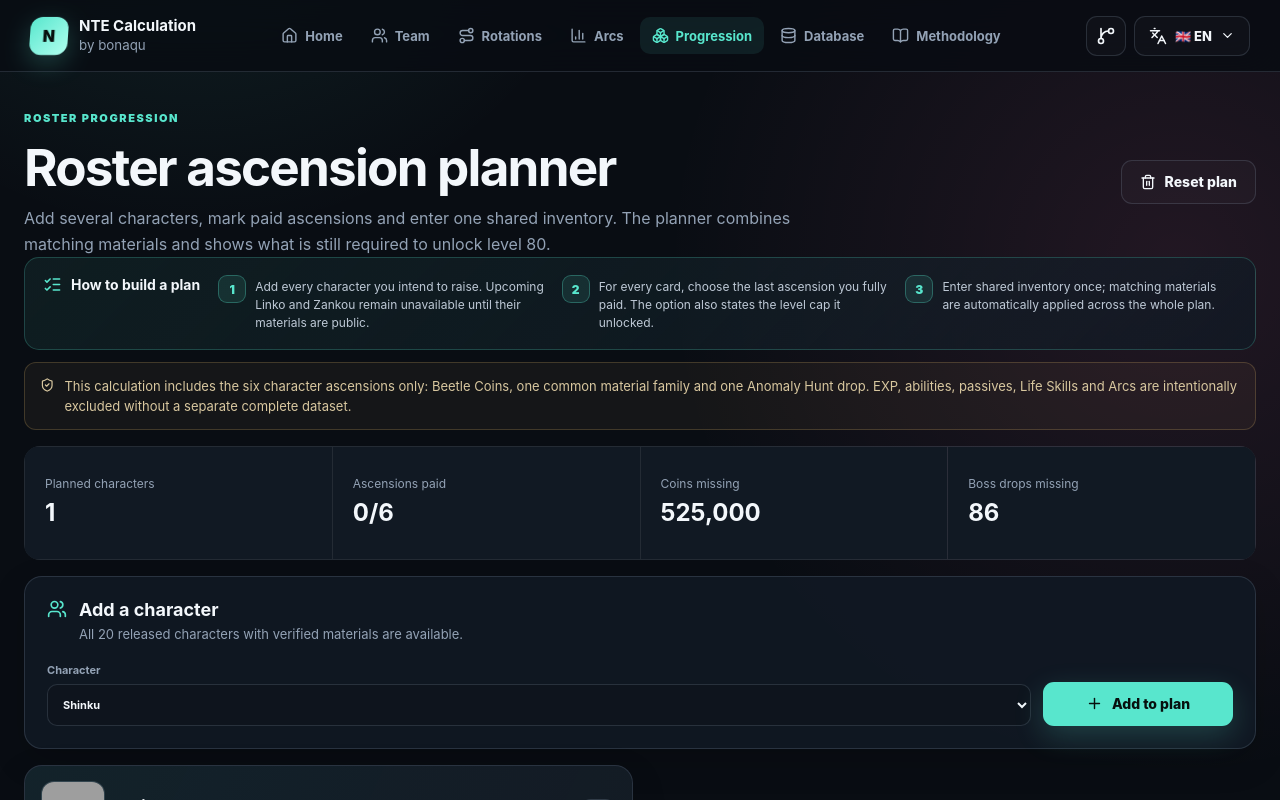
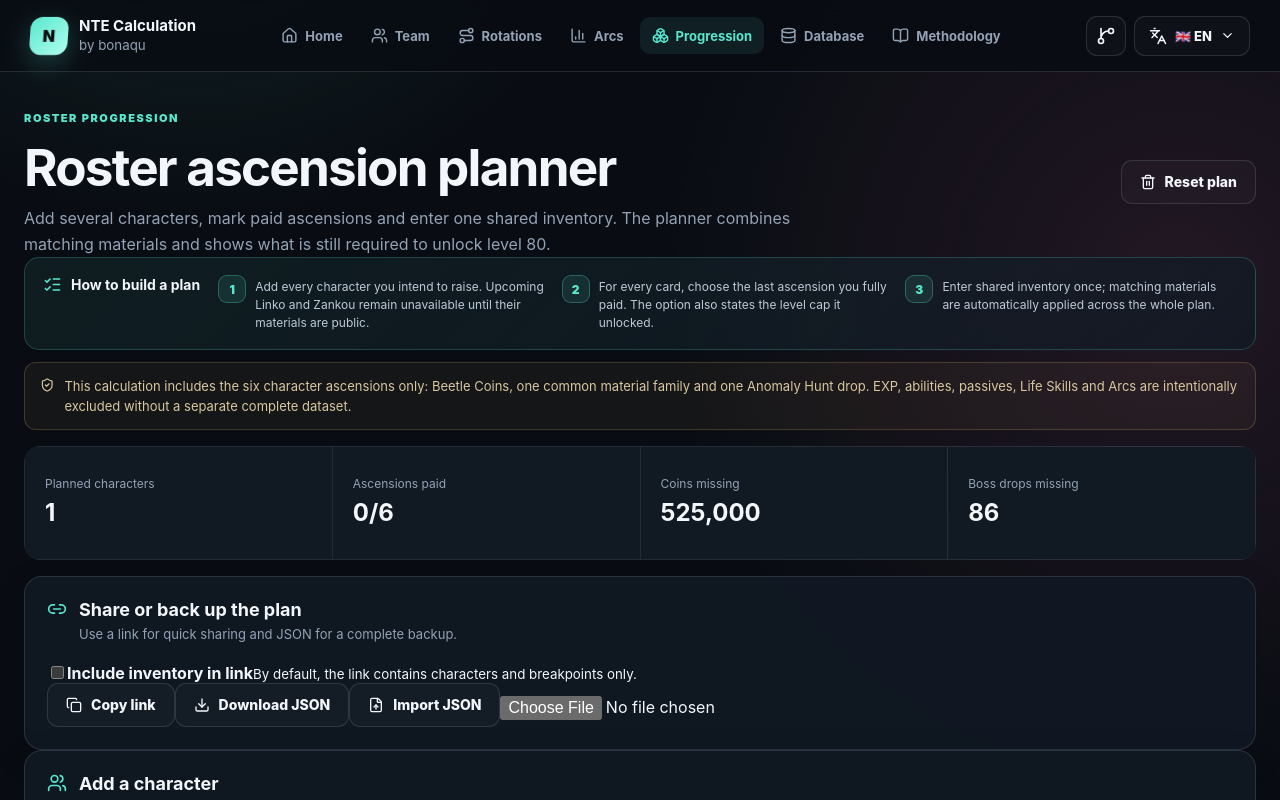
Before and after one commit to bonaqu/NTE-Calculation-by-bonaqu, a React (Vite) app: page / in a window 1280 px wide. Both pictures are taken after a click on the button "Progression". Shown: the top 800 px of the page. Built offline with nearby package versions, Linux system fonts and the light colour scheme; grey boxes are pictures that could not be loaded.

Commit message:
feat: add progression plan transfer controls

```diff
--- a/src/pages/ProgressionPage.tsx
+++ b/src/pages/ProgressionPage.tsx
@@ -1,5 +1,21 @@
-import { useMemo, useState } from 'react';
-import { Backpack, CheckCircle2, Circle, ExternalLink, Plus, Route, ShieldCheck, Trash2, Users } from 'lucide-react';
+import { useEffect, useMemo, useRef, useState } from 'react';
+import {
+  Backpack,
+  Check,
+  CheckCircle2,
+  Circle,
+  Copy,
+  Download,
+  ExternalLink,
+  FileUp,
+  Link2,
+  Plus,
+  Route,
+  ShieldCheck,
+  Trash2,
+  Users,
+  X,
+} from 'lucide-react';
 import { characterByName } from '../characters';
 import { QuickStart } from '../components/GuidedHelp';
 import { ResilientImage } from '../components/ResilientImage';
@@ -29,10 +45,23 @@ import {
   usedMaterialIds,
   type RosterProgressionState,
 } from '../progression-engine';
+import {
+  MAX_PROGRESSION_EXPORT_BYTES,
+  PROGRESSION_SHARE_PARAM,
+  applyProgressionShare,
+  buildProgressionShareUrl,
+  parseProgressionPlan,
+  readProgressionShareState,
+  removeProgressionShareParam,
+  serializeProgressionPlan,
+  type DecodedProgressionShare,
+} from '../progression-share';
 
 const STORAGE_KEY = 'nte.progression.roster.v2';
 const LEGACY_COMPLETED_KEY = 'nte.progression.iroi.completed.v1';
 const LEGACY_INVENTORY_KEY = 'nte.progression.iroi.inventory.v1';
+
+type TransferStatus = 'idle' | 'copied' | 'exported' | 'applied' | 'imported' | 'invalid' | 'failed';
 
 function readInitialState(): RosterProgressionState {
   const fallback = defaultRosterProgressionState();
@@ -48,14 +77,69 @@ function readInitialState(): RosterProgressionState {
   }
 }
 
+async function copyText(value: string): Promise<void> {
+  if (navigator.clipboard?.writeText) {
+    try {
+      await navigator.clipboard.writeText(value);
+      return;
+    } catch {
+      // Restricted contexts can deny Clipboard API access; use the fallback below.
+    }
+  }
+
+  const textarea = document.createElement('textarea');
+  textarea.value = value;
+  textarea.setAttribute('readonly', '');
+  textarea.style.position = 'fixed';
+  textarea.style.opacity = '0';
+  textarea.style.pointerEvents = 'none';
+  document.body.append(textarea);
+  textarea.select();
+  const copied = document.execCommand('copy');
+  textarea.remove();
+  if (!copied) throw new Error('COPY_FAILED');
+}
+
+function downloadJson(content: string): void {
+  const blob = new Blob([content], { type: 'application/json;charset=utf-8' });
+  const href = URL.createObjectURL(blob);
+  const anchor = document.createElement('a');
+  anchor.href = href;
+  anchor.download = `nte-progression-${new Date().toISOString().slice(0, 10)}.json`;
+  document.body.append(anchor);
+  anchor.click();
+  anchor.remove();
+  URL.revokeObjectURL(href);
+}
+
 export function ProgressionPage() {
   const { locale } = useI18n();
   const ru = locale === 'ru';
   const initialState = useMemo(readInitialState, []);
+  const [initialShare] = useState(() => ({
+    present: new URLSearchParams(window.location.search).has(PROGRESSION_SHARE_PARAM),
+    decoded: readProgressionShareState(window.location.search),
+  }));
   const [state, setState] = useLocalStorage<RosterProgressionState>(STORAGE_KEY, initialState, {
     normalize: normalizeRosterProgressionState,
   });
   const [characterToAdd, setCharacterToAdd] = useState('Shinku');
+  const [includeInventory, setIncludeInventory] = useState(false);
+  const [sharedPlan, setSharedPlan] = useState<DecodedProgressionShare | null>(initialShare.decoded);
+  const [transferStatus, setTransferStatus] = useState<TransferStatus>('idle');
+  const importInputRef = useRef<HTMLInputElement>(null);
+
+  useEffect(() => {
+    if (!initialShare.present) return;
+    window.history.replaceState(window.history.state, '', removeProgressionShareParam(window.location.href));
+    if (!initialShare.decoded) setTransferStatus('invalid');
+  }, [initialShare]);
+
+  useEffect(() => {
+    if (transferStatus === 'idle') return undefined;
+    const timeout = window.setTimeout(() => setTransferStatus('idle'), 3_000);
+    return () => window.clearTimeout(timeout);
+  }, [transferStatus]);
 
   const selectedNames = useMemo(() => new Set(state.entries.map((entry) => entry.characterName)), [state.entries]);
   const addableProfiles = useMemo(
@@ -73,6 +157,7 @@ export function ProgressionPage() {
   const activeCommonIds = commonMaterialIds.filter((id) => required[id] > 0);
   const completedAscensions = state.entries.reduce((sum, entry) => sum + entry.completedSteps, 0);
   const totalAscensions = state.entries.length * ascensionSteps.length;
+  const sharedCompleted = sharedPlan?.state.entries.reduce((sum, entry) => sum + entry.completedSteps, 0) ?? 0;
 
   const addCharacter = () => {
     if (selectedNames.has(characterToAdd) || !characterAscensionByName.has(characterToAdd)) return;
@@ -101,10 +186,68 @@ export function ProgressionPage() {
     inventory: { ...current.inventory, [id]: Math.max(0, Math.floor(Number.isFinite(value) ? value : 0)) },
   }));
 
-  const resetPlan = () => setState(defaultRosterProgressionState());
+  const resetPlan = () => {
+    setState(defaultRosterProgressionState());
+    setTransferStatus('idle');
+  };
+
+  const copyShareLink = async () => {
+    try {
+      await copyText(buildProgressionShareUrl(state, window.location.href, includeInventory));
+      setTransferStatus('copied');
+    } catch {
+      setTransferStatus('failed');
+    }
+  };
+
+  const exportPlan = () => {
+    try {
+      downloadJson(serializeProgressionPlan(state));
+      setTransferStatus('exported');
+    } catch {
+      setTransferStatus('failed');
+    }
+  };
+
+  const importPlan = async (file: File | undefined) => {
+    if (!file) return;
+    try {
+      if (file.size > MAX_PROGRESSION_EXPORT_BYTES) throw new Error('FILE_TOO_LARGE');
+      const imported = parseProgressionPlan(await file.text());
+      if (!imported) throw new Error('INVALID_FILE');
+      setState(imported);
+      setTransferStatus('imported');
+    } catch {
+      setTransferStatus('invalid');
+    }
+  };
+
+  const applySharedPlan = () => {
+    if (!sharedPlan) return;
+    setState((current) => applyProgressionShare(current, sharedPlan));
+    setSharedPlan(null);
+    setTransferStatus('applied');
+  };
+
+  const transferMessage = {
+    idle: '',
+    copied: ru
+      ? `Ссылка скопирована. ${includeInventory ? 'Инвентарь включён.' : 'Инвентарь не включён.'}`
+      : `Link copied. Inventory ${includeInventory ? 'included.' : 'not included.'}`,
+    exported: ru ? 'Резервная копия JSON скачана.' : 'JSON backup downloaded.',
+    applied: ru ? 'Общий план применён.' : 'Shared plan applied.',
+    imported: ru ? 'План из JSON успешно импортирован.' : 'JSON plan imported successfully.',
+    invalid: ru ? 'Не удалось прочитать план: ссылка или файл повреждены либо имеют неподдерживаемый формат.' : 'Could not read the plan: the link or file is damaged or unsupported.',
+    failed: ru ? 'Не удалось выполнить действие в этом браузере.' : 'The action could not be completed in this browser.',
+  }[transferStatus];
 
   return <div className="page calc-page roster-progression-page">
     <header className="page-heading"><div><span>{ru ? 'ПЛАН ПРОКАЧКИ' : 'ROSTER PROGRESSION'}</span><h1>{ru ? 'Планировщик возвышения команды' : 'Roster ascension planner'}</h1><p>{ru ? 'Добавь нескольких персонажей, отметь уже оплаченные возвышения и введи общий инвентарь. Сайт объединит одинаковые материалы и покажет, что действительно осталось фармить до открытия 80 уровня.' : 'Add several characters, mark paid ascensions and enter one shared inventory. The planner combines matching materials and shows what is still required to unlock level 80.'}</p></div><button className="button ghost" onClick={resetPlan}><Trash2 size={16} /> {ru ? 'Сбросить план' : 'Reset plan'}</button></header>
+
+    {sharedPlan ? <Panel className="progression-share-preview">
+      <div className="progression-share-preview-copy"><Link2 size={22} /><div><h2>{ru ? 'Получен общий план' : 'Shared plan received'}</h2><p>{ru ? `${sharedPlan.state.entries.length} персонажей · ${sharedCompleted} оплаченных возвышений. ${sharedPlan.includesInventory ? 'Автор включил свой инвентарь — он заменит текущий.' : 'Инвентарь не передан — твои текущие значения сохранятся.'}` : `${sharedPlan.state.entries.length} characters · ${sharedCompleted} paid ascensions. ${sharedPlan.includesInventory ? 'The sender included inventory, which will replace yours.' : 'Inventory was not shared, so your current values will be preserved.'}`}</p></div></div>
+      <div className="progression-share-preview-actions"><button className="button primary" type="button" onClick={applySharedPlan}><Check size={17} /> {ru ? 'Применить план' : 'Apply plan'}</button><button className="button ghost" type="button" onClick={() => setSharedPlan(null)}><X size={17} /> {ru ? 'Отклонить' : 'Dismiss'}</button></div>
+    </Panel> : null}
 
     <QuickStart title={ru ? 'Как составить план' : 'How to build a plan'} steps={ru ? [
       'Добавь всех персонажей, которых собираешься поднять. Будущие Линко и Занкоу не показываются до публикации их материалов.',
@@ -124,6 +267,15 @@ export function ProgressionPage() {
       <Metric label={ru ? 'Не хватает монет' : 'Coins missing'} value={formatNumber(shortages.beetleCoin)} />
       <Metric label={ru ? 'Не хватает босс-дропа' : 'Boss drops missing'} value={formatNumber(totalForCategory(shortages, 'boss'))} />
     </div>
+
+    <Panel className="progression-transfer-panel">
+      <div className="panel-title"><Link2 size={20} /><div><h2>{ru ? 'Передать или сохранить план' : 'Share or back up the plan'}</h2><p>{ru ? 'Ссылка предназначена для быстрой передачи, JSON — для полной резервной копии.' : 'Use a link for quick sharing and JSON for a complete backup.'}</p></div></div>
+      <div className="progression-transfer-controls">
+        <label className="progression-inventory-toggle"><input type="checkbox" checked={includeInventory} onChange={(event) => setIncludeInventory(event.target.checked)} /><span><b>{ru ? 'Включить инвентарь в ссылку' : 'Include inventory in link'}</b><small>{ru ? 'По умолчанию ссылка передаёт только персонажей и этапы.' : 'By default, the link contains characters and breakpoints only.'}</small></span></label>
+        <div className="progression-transfer-buttons"><button className="button" type="button" onClick={copyShareLink}>{transferStatus === 'copied' ? <Check size={16} /> : <Copy size={16} />} {ru ? 'Копировать ссылку' : 'Copy link'}</button><button className="button ghost" type="button" onClick={exportPlan}><Download size={16} /> {ru ? 'Скачать JSON' : 'Download JSON'}</button><button className="button ghost" type="button" onClick={() => importInputRef.current?.click()}><FileUp size={16} /> {ru ? 'Импортировать JSON' : 'Import JSON'}</button><input ref={importInputRef} className="progression-file-input" type="file" accept="application/json,.json" onChange={(event) => { const file = event.target.files?.[0]; event.target.value = ''; void importPlan(file); }} /></div>
+      </div>
+      <div className={`progression-transfer-status ${transferStatus}`} role="status" aria-live="polite">{transferMessage}</div>
+    </Panel>
 
     <Panel className="progression-add-panel">
       <div className="panel-title"><Users size={20} /><div><h2>{ru ? 'Добавить персонажа' : 'Add a character'}</h2><p>{ru ? 'Доступны 20 выпущенных персонажей с проверенными материалами.' : 'All 20 released characters with verified materials are available.'}</p></div></div>
```
